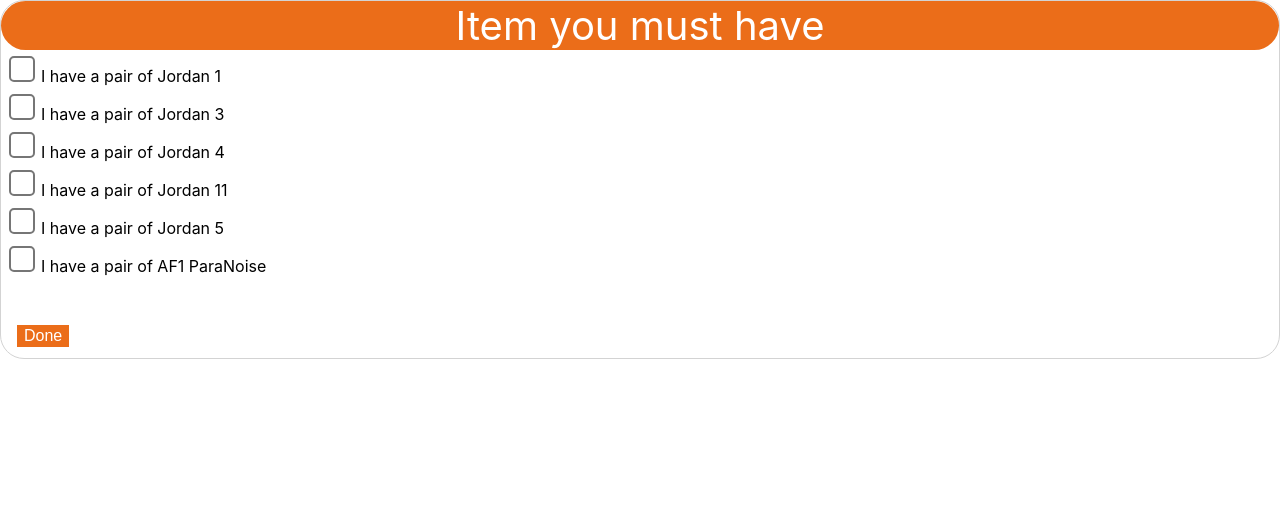
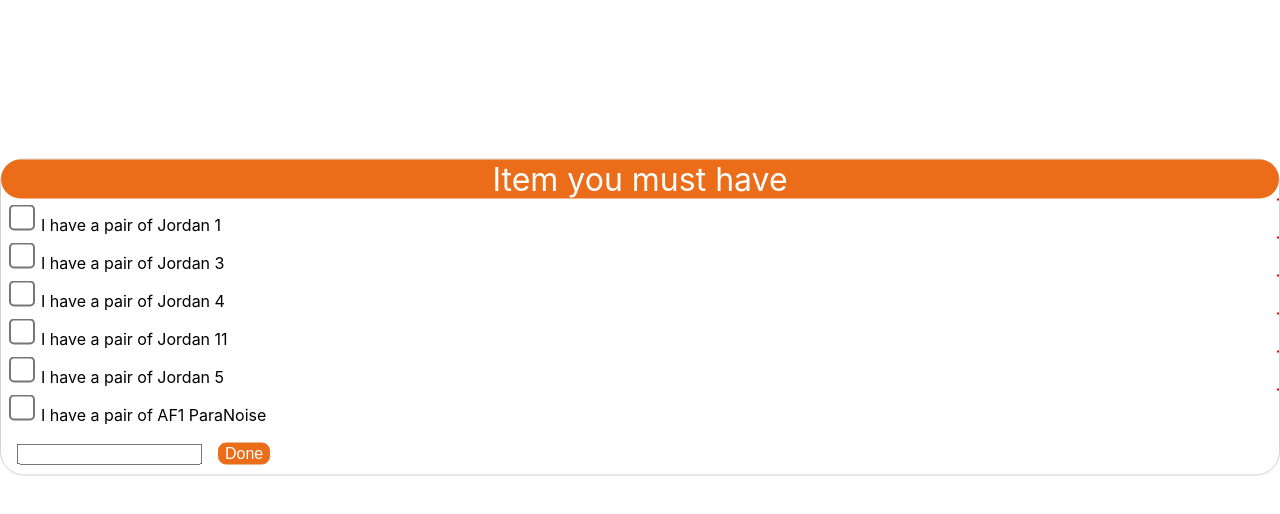
Before and after one commit to DavidKhoi17/React2, a React (Create React App) app: page / in a window 1280 px wide. Shown: the top 514 px of the page. Built offline with nearby package versions, Linux system fonts and the light colour scheme.

Commit message:
add functions

```diff
--- a/src/App.css
+++ b/src/App.css
@@ -1,10 +1,11 @@
 .wrap{
   border: thin lightgray solid;
   border-radius: 1.5em;
+  transform: translateY(50%);
 }
 
 header{
-  font-size: 2.5em;
+  font-size: 2em;
   text-align: center;
   background-color: rgb(235, 109, 25);
   color: white;
@@ -12,14 +13,22 @@
 }
 
 form>div{
-  font-size: 2em;
+  /* font-size: 2em; */
   margin-top: 1em;
   height: 1.5em;
-
+  margin-left: 1em;
+  margin-bottom: 0.5em;
 }
 
 input[type=checkbox]{
   zoom: 2;
+}
+
+i{
+  color: rgb(235, 109, 25);
+  font-size: 5em;
+  border: thin red solid;
+  float: right;
 }
 
 .two{
@@ -29,7 +38,11 @@
 .btn-primary{
   background-color: rgb(235, 109, 25);
   border: thin rgb(235, 109, 25) solid;
+  border-radius: 0.5em;
   color: white;
   margin-left: 1em;
-  font-size: 0.5em;
+  font-size: 1em;
+  /* margin-top: 1em; */
+  /* display: block;
+  margin: auto; */
 }
--- a/src/App.js
+++ b/src/App.js
@@ -6,7 +6,8 @@
   constructor(props){
     super(props)
 
-    this.notes = [
+    this.state = {
+      notes: [
         {
           id: 1,
           text: 'I have a pair of Jordan 1'
@@ -31,7 +32,38 @@
           id: 6,
           text: 'I have a pair of AF1 ParaNoise'
         }
-    ]
+      ],
+      noteInputValue: ''
+    }
+  }
+
+  handleNoteInputChange = (e)=>{
+    this.setState({noteInputValue:e.target.value})
+  }
+
+  handleAddBtn = (e)=>{
+    console.log(e.target)
+    e.preventDefault()
+    var notes = {
+      id: Date.now(),
+      text: this.state.noteInputValue
+    }
+    var newNotes = [notes, ...this.state.notes]
+
+    this.setState({
+      notes:newNotes,
+      noteInputValue: ''
+    })
+  }
+
+  handleNoteDelete = (e)=>{
+    var noteIdToDelete = parseInt(e.target.id)
+    var notes = this.state.notes
+    var filteredNotes = notes.filter((item)=>{
+      return item.id !== noteIdToDelete
+    })
+
+    this.setState({notes:filteredNotes})
   }
 
   render(){
@@ -41,9 +73,10 @@
         <div className="container">
           <div className="notes">
             {
-              this.notes.map((note)=>{
+              this.state.notes.map((note)=>{
                 return(
-                  <div className="note one">
+                  <div className="note one" key={note.id}>
+                    <i id={note.id} className="far fa-times-circle note-remove" onClick={this.handleNoteDelete}></i>
                     <input type="checkbox" id="first" name="first"></input>
                     <label for="first">{note.text}</label>
                 </div>
@@ -52,7 +85,8 @@
             }
             <form action="#">
                 <div className="note btn">
-                  <button type="submit" className="btn btn-primary">Done</button>
+                  <input type="text" className="form-control" id="note-input" value={this.state.noteInputValue} onChange={this.handleNoteInputChange}/>
+                  <button type="submit" className="btn btn-primary" onClick={this.handleAddBtn}>Done</button>
                 </div>
             </form>
           </div>
```
Lines whose indentation alone changed are shown as unchanged.
